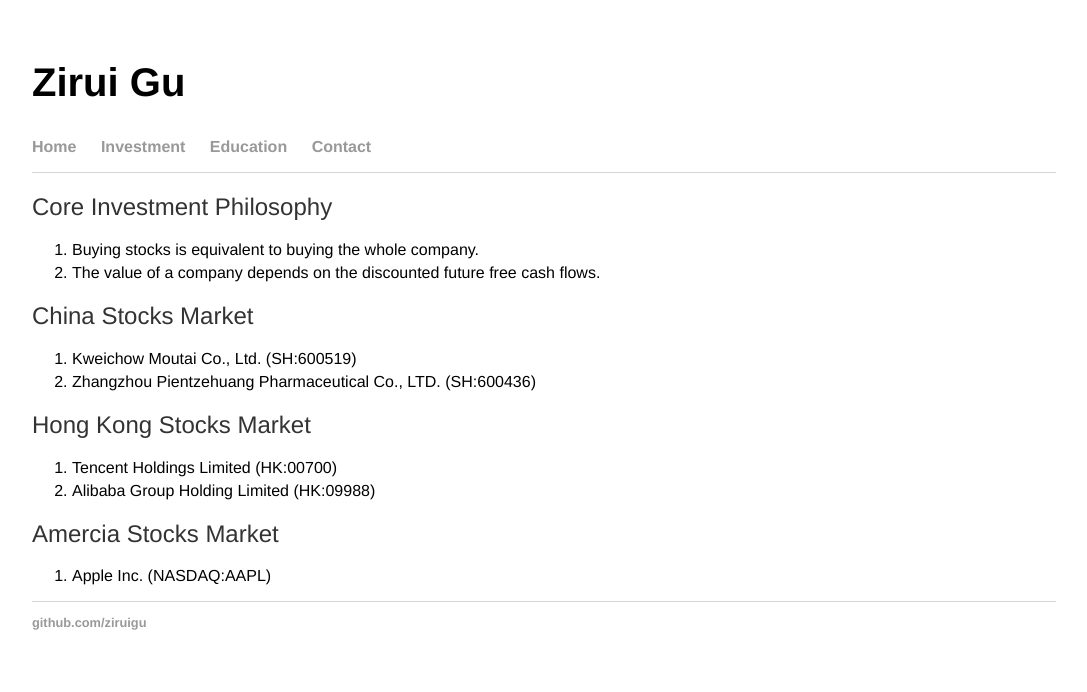
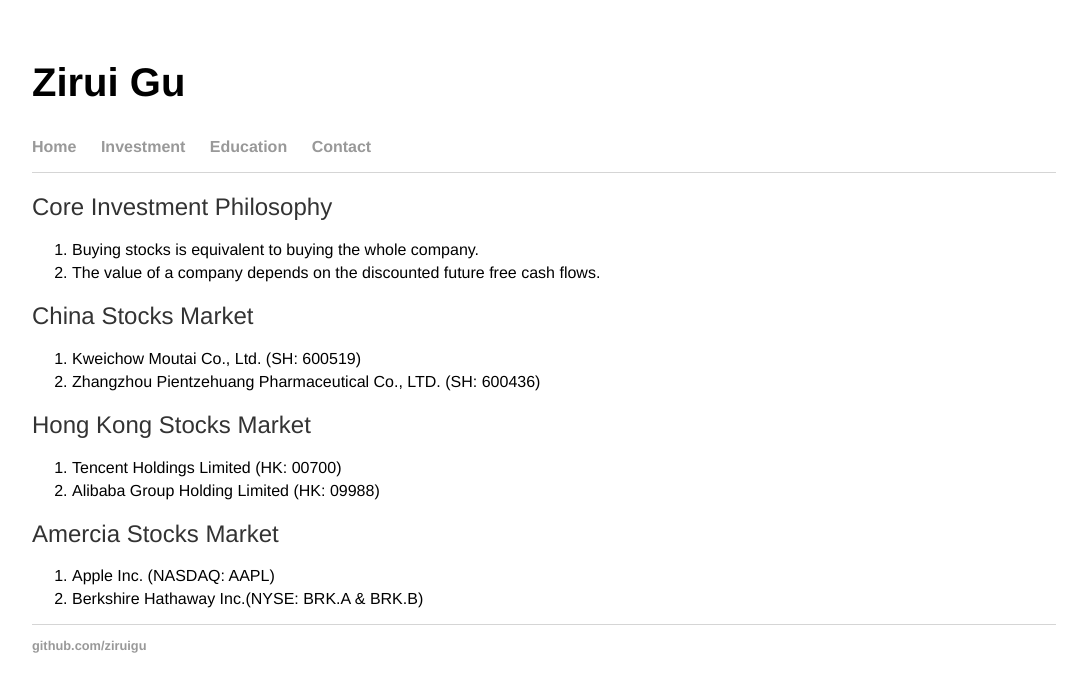
Before and after one commit to ziruigu/ziruigu.github.io, a Jekyll site: the page built from investment/index.html, in a window 1280 px wide. Shown: the top 692 px of the page, without its empty margins (96-1183 px from the left). Built offline with Jekyll 4.4.1, drawn with Linux system fonts in a browser that asks for light colours.

Commit message:
Update index.html

```diff
--- a/investment/index.html
+++ b/investment/index.html
@@ -12,21 +12,22 @@
 
     <h2>China Stocks Market</h2>
   <ol>
-    <li>Kweichow Moutai Co., Ltd. (SH:600519)</li>
-    <li>Zhangzhou Pientzehuang Pharmaceutical Co., LTD. (SH:600436)</li>
+    <li>Kweichow Moutai Co., Ltd. (SH: 600519)</li>
+    <li>Zhangzhou Pientzehuang Pharmaceutical Co., LTD. (SH: 600436)</li>
   </ol>
 
 
   <h2>Hong Kong Stocks Market</h2>
   <ol>
-    <li>Tencent Holdings Limited (HK:00700)</li>
-    <li>Alibaba Group Holding Limited (HK:09988)</li>
+    <li>Tencent Holdings Limited (HK: 00700)</li>
+    <li>Alibaba Group Holding Limited (HK: 09988)</li>
   </ol>
 
 
   <h2>Amercia Stocks Market</h2>
   <ol>
-<li>Apple Inc. (NASDAQ:AAPL)</li>
+    <li>Apple Inc. (NASDAQ: AAPL)</li>
+    <li>Berkshire Hathaway Inc.(NYSE: BRK.A & BRK.B)</li>
   </ol>
 
 
```
